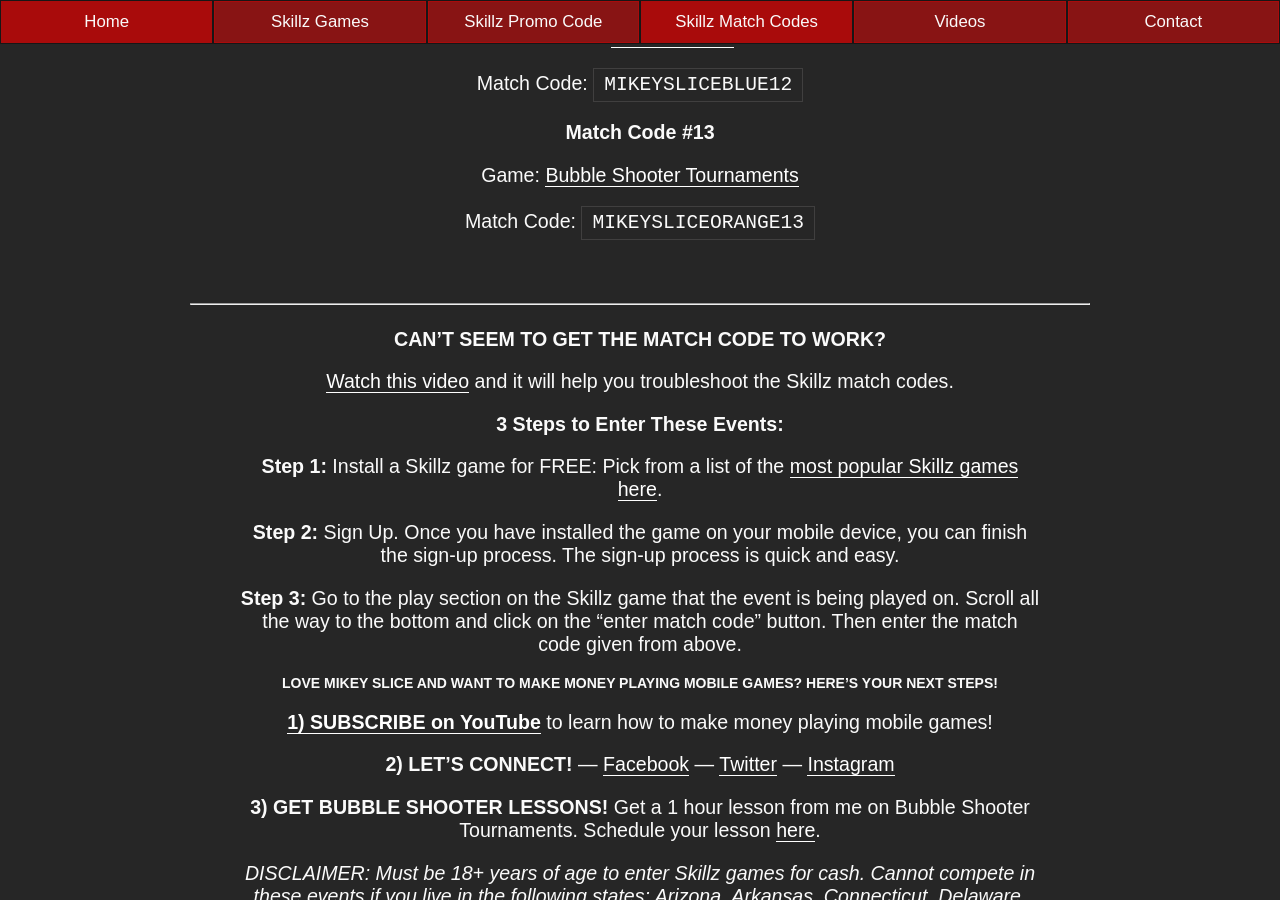
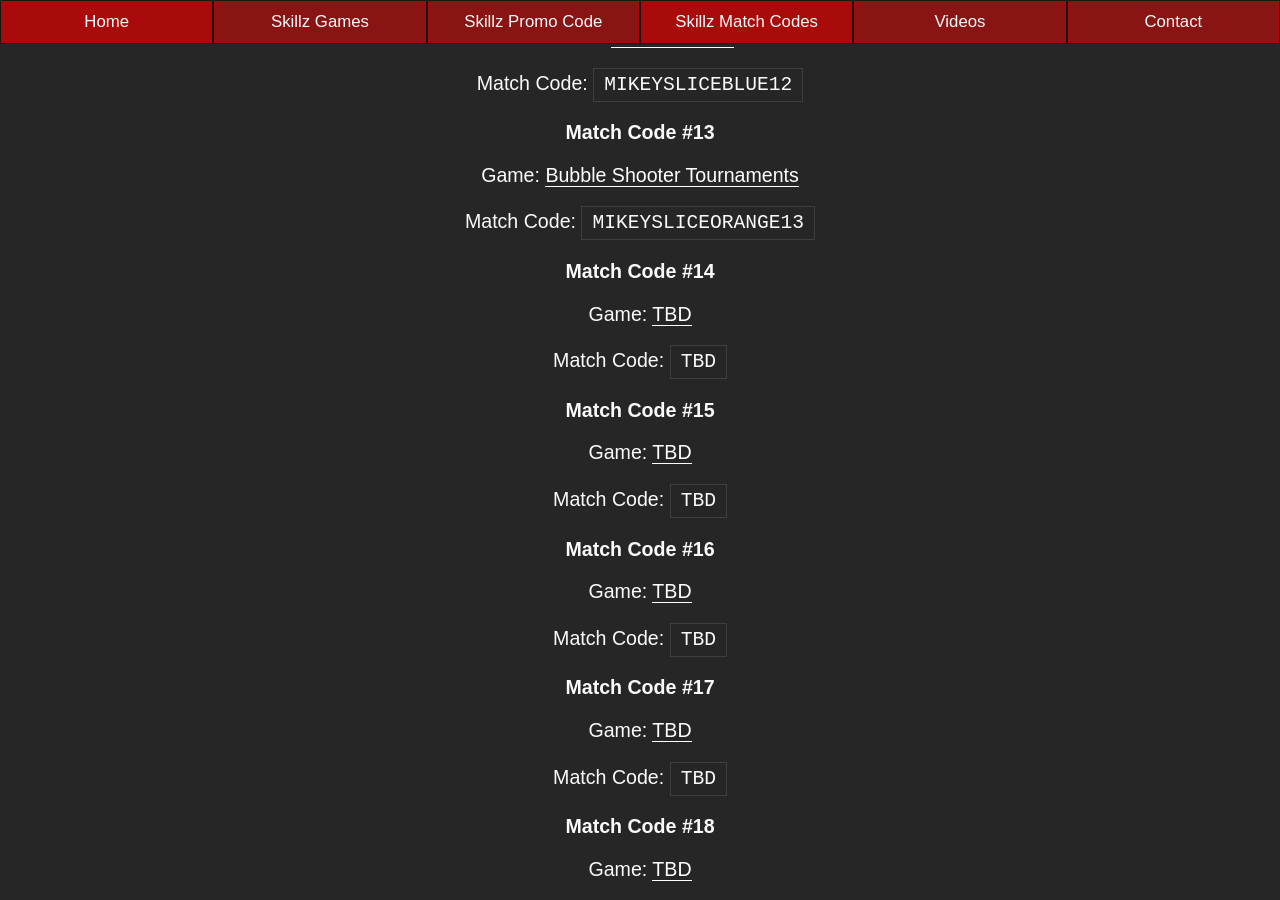
Before and after one commit to mikeyslice/esports-medium, a Jekyll site: the page built from skillz-match-codes.md, in a window 1280 px wide and 900 px high, scrolled down 4866 px. Built offline with Jekyll 4.4.1, drawn with Linux system fonts in a browser that asks for light colours; some of the changed text lies outside the part shown.

Commit message:
Update Skillz Match Codes “skillz-match-codes”

```diff
--- a/_includes/pages/skillz-match-codes.html
+++ b/_includes/pages/skillz-match-codes.html
@@ -179,6 +179,72 @@
 
 <p>Match Code: <code>MIKEYSLICEORANGE13</code><p>
 
+<h3>Match Code #14</h3>
+
+<p>Game: <a href="/skillz-games/">TBD</a><p>
+
+<p>Match Code: <code>TBD</code><p>
+
+<h3>Match Code #15</h3>
+
+<p>Game: <a href="/skillz-games/">TBD</a><p>
+
+<p>Match Code: <code>TBD</code><p>
+
+<h3>Match Code #16</h3>
+
+<p>Game: <a href="/skillz-games/">TBD</a><p>
+
+<p>Match Code: <code>TBD</code><p>
+
+<h3>Match Code #17</h3>
+
+<p>Game: <a href="/skillz-games/">TBD</a><p>
+
+<p>Match Code: <code>TBD</code><p>
+
+<h3>Match Code #18</h3>
+
+<p>Game: <a href="/skillz-games/">TBD</a><p>
+
+<p>Match Code: <code>TBD</code><p>
+
+<h3>Match Code #19</h3>
+
+<p>Game: <a href="/skillz-games/">TBD</a><p>
+
+<p>Match Code: <code>TBD</code><p>
+
+<h3>Match Code #20</h3>
+
+<p>Game: <a href="/skillz-games/">TBD</a><p>
+
+<p>Match Code: <code>TBD</code><p>
+
+<h3>Match Code #21</h3>
+
+<p>Game: <a href="/skillz-games/">TBD</a><p>
+
+<p>Match Code: <code>TBD</code><p>
+
+<h3>Match Code #22</h3>
+
+<p>Game: <a href="/skillz-games/">TBD</a><p>
+
+<p>Match Code: <code>TBD</code><p>
+
+<h3>Match Code #23</h3>
+
+<p>Game: <a href="/skillz-games/">TBD</a><p>
+
+<p>Match Code: <code>TBD</code><p>
+
+<h3>Match Code #24</h3>
+
+<p>Game: <a href="/skillz-games/">TBD</a><p>
+
+<p>Match Code: <code>TBD</code><p>
+
 <p>
 
 <br><hr><br>
```
